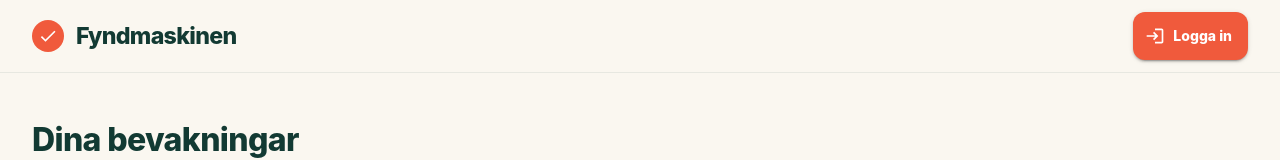
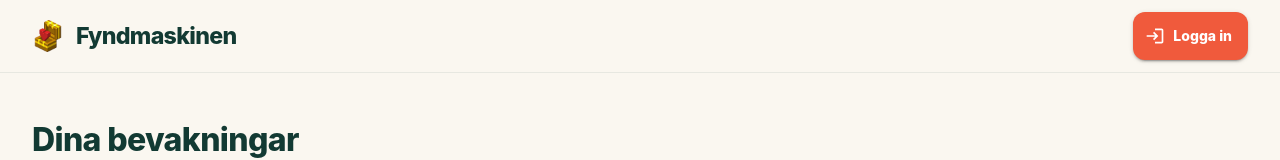
Before and after one commit to kokarn/fyndmaskinen-site, a React (Create React App) app: page /profile in a window 1280 px wide. Shown: the top 160 px of the page. Built offline with nearby package versions, Linux system fonts and the light colour scheme.

Commit message:
fix: use app icon in v2 brand

```diff
--- a/src/v2/design-system/Brand.js
+++ b/src/v2/design-system/Brand.js
@@ -6,7 +6,6 @@ import {
     Stack,
     Typography,
 } from '@mui/material';
-import DoneIcon from '@mui/icons-material/Done';
 
 const Brand = () => {
     return (
@@ -24,21 +23,17 @@ const Brand = () => {
             to = '/v2'
         >
             <Box
+                alt = ''
+                aria-hidden = 'true'
+                component = 'img'
+                src = '/logo192.png'
                 sx = {{
-                    alignItems: 'center',
-                    backgroundColor: 'primary.main',
-                    borderRadius: '50%',
-                    color: 'primary.contrastText',
-                    display: 'flex',
+                    flexShrink: 0,
                     height: 32,
-                    justifyContent: 'center',
+                    objectFit: 'contain',
                     width: 32,
                 }}
-            >
-                <DoneIcon
-                    fontSize = 'small'
-                />
-            </Box>
+            />
             <Typography
                 display = {{
                     sm: 'block',
```
Also changed, not shown: 1 other file (tests, documents, lock files or other folders).
